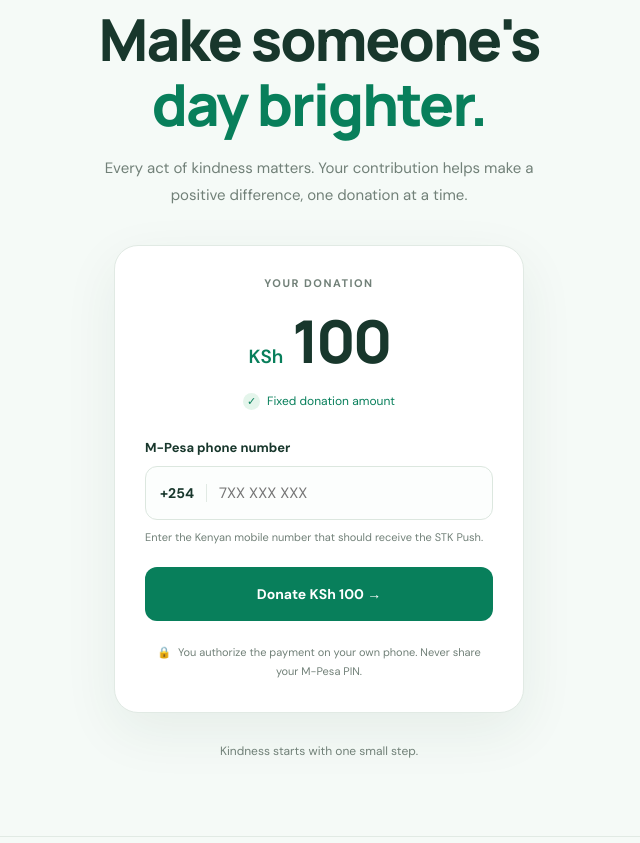
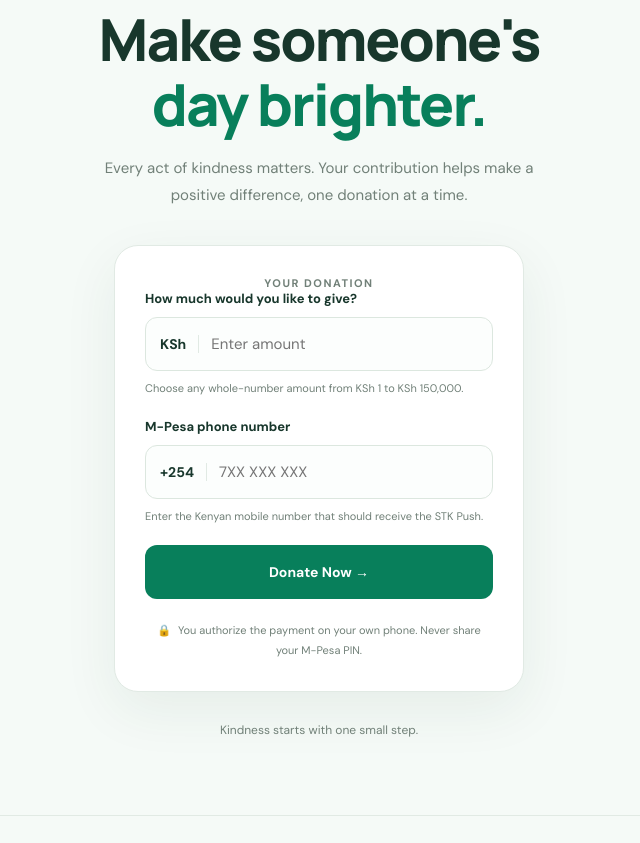
Before and after one commit to infinite1-code/mpesa-stk, a Flask app: template templates/index.html in a window 1280 px wide. Shown: the part 249-1092 px from the top of the page, without its empty margins (321-961 px from the left). Run offline with Flask 3, Linux system fonts and the light colour scheme; the template is opened without the code that fills it, so the values that code supplies are empty.

Commit message:
Update index.html

```diff
--- a/templates/index.html
+++ b/templates/index.html
@@ -7,10 +7,10 @@
     <title>Give Hope | Make a Donation</title>
 
     <meta name="description"
-          content="Make a difference with a simple KSh 100 donation.">
+          content="Make a difference by choosing your own donation amount. Every contribution matters.">
 
-    <link rel="stylesheet" href="/style.css">
-<script src="/script.js" defer></script>
+    <link rel="stylesheet" href="/static/style.css">
+    <script src="/static/script.js" defer></script>
 </head>
 
 <body>
@@ -19,6 +19,7 @@
             <span class="brand-icon">♥</span>
             Give Hope
         </a>
+
         <span class="secure-label">Secure giving</span>
     </header>
 
@@ -38,21 +39,38 @@
             <div class="donation-card">
                 <div class="amount-label">YOUR DONATION</div>
 
-                <div class="amount">
-                    <span>KSh</span>
-                    <strong>100</strong>
-                </div>
+                <form id="donationForm">
 
-                <div class="fixed-label">
-                    <span aria-hidden="true">✓</span>
-                    Fixed donation amount
-                </div>
+                    <!-- Custom donation amount -->
+                    <label for="amount">How much would you like to give?</label>
 
-                <form id="donationForm">
+                    <div class="phone-input">
+                        <span class="country-code">KSh</span>
+
+                        <input
+                            id="amount"
+                            name="amount"
+                            type="number"
+                            inputmode="numeric"
+                            min="1"
+                            max="150000"
+                            step="1"
+                            placeholder="Enter amount"
+                            required
+                        >
+                    </div>
+
+                    <p class="input-help">
+                        Choose any whole-number amount from KSh 1
+                        to KSh 150,000.
+                    </p>
+
+                    <!-- M-Pesa phone number -->
                     <label for="phone">M-Pesa phone number</label>
 
                     <div class="phone-input">
                         <span class="country-code">+254</span>
+
                         <input
                             id="phone"
                             name="phone"
@@ -70,11 +88,13 @@
                         receive the STK Push.
                     </p>
 
+                    <!-- Donation button -->
                     <button id="donateButton" type="submit">
-                        <span id="buttonText">Donate KSh 100</span>
+                        <span id="buttonText">Donate Now</span>
                         <span aria-hidden="true"> →</span>
                     </button>
 
+                    <!-- Payment status -->
                     <div
                         id="status"
                         class="status"
@@ -99,10 +119,11 @@
 
     <footer>
         <p>Give Hope · Every contribution matters.</p>
+
         <p class="demo-notice">
             Demonstration website. Sandbox transactions do not
             transfer real money.
         </p>
     </footer>
 </body>
-  </html>
+</html>
```
